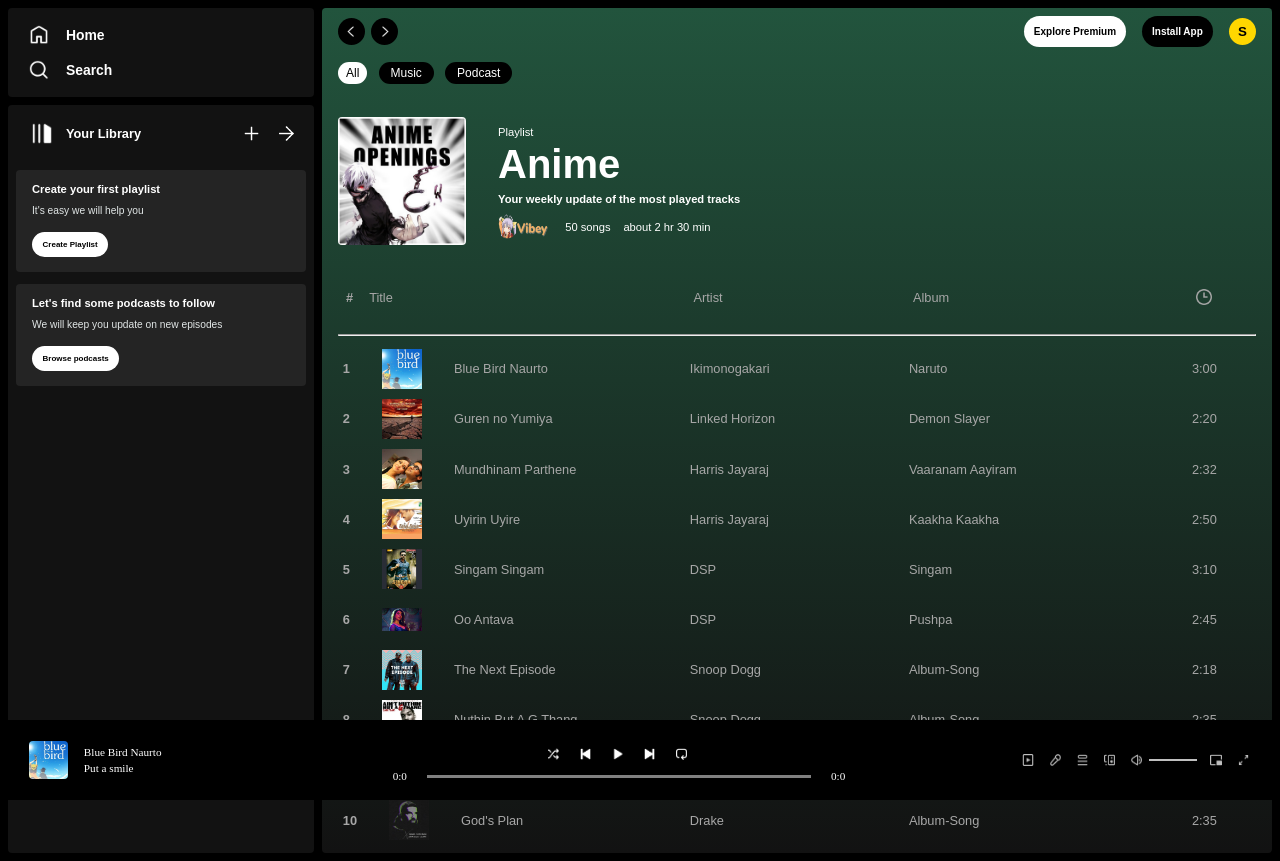
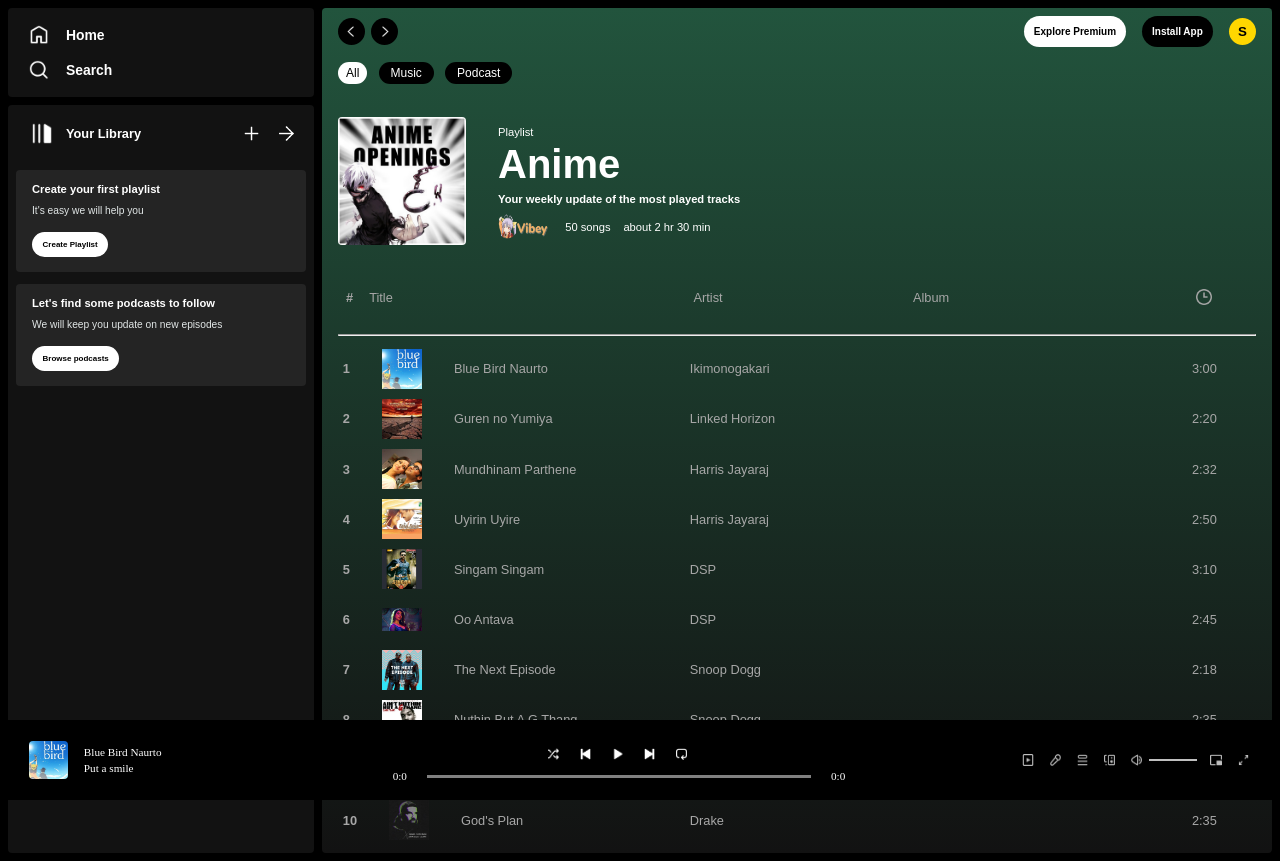
Before and after one commit to Suganthchandran/Music-Streaming-Website-Spotify-Clone--Using-MERN-Stack, a React (Create React App) app in the folder client/: page /albums/1 in a window 1280 px wide. Built offline with nearby package versions, Linux system fonts and the light colour scheme.

Commit message:
Update assets.js

```diff
--- a/client/src/assets/frontend-assets/assets.js
+++ b/client/src/assets/frontend-assets/assets.js
@@ -125,7 +125,7 @@ export const songsData = [
         name: "Blue Bird Naurto",
         image: blue_bird,
         artist: 'Ikimonogakari',
-        location: 'Naruto',
+        album: 'Naruto',
         file:song1,
         desc:"Put a smile on your face with these happy tunes",
         duration:"3:00"
@@ -135,7 +135,7 @@ export const songsData = [
         name: "Guren no Yumiya",
         image: guren_no_yumiya,
         artist: 'Linked Horizon',
-        location : 'Demon Slayer',
+        album : 'Demon Slayer',
         file:song2,
         desc:"Put a smile on your face with these happy tunes",
         duration:"2:20"
@@ -145,7 +145,7 @@ export const songsData = [
         name: "Mundhinam Parthene",
         image: mundhinam_parthene,
         artist: 'Harris Jayaraj',
-        location: 'Vaaranam Aayiram',
+        album: 'Vaaranam Aayiram',
         file:song3,
         desc:"Put a smile on your face with these happy tunes",
         duration:"2:32"
@@ -155,7 +155,7 @@ export const songsData = [
         name: "Uyirin Uyire",
         image: uyirin_uyire,
         artist: 'Harris Jayaraj',
-        location: 'Kaakha Kaakha',
+        album: 'Kaakha Kaakha',
         file:song1,
         desc:"Put a smile on your face with these happy tunes",
         duration:"2:50"
@@ -165,7 +165,7 @@ export const songsData = [
         name: "Singam Singam",
         image: singam_singam,
         artist: 'DSP',
-        location: 'Singam',
+        album: 'Singam',
         file:song2,
         desc:"Put a smile on your face with these happy tunes",
         duration:"3:10"
@@ -175,7 +175,7 @@ export const songsData = [
         name: "Oo Antava",
         image: oo_antava,
         artist: 'DSP',
-        location: 'Pushpa',
+        album: 'Pushpa',
         file:song3,
         desc:"Put a smile on your face with these happy tunes",
         duration:"2:45"
@@ -185,7 +185,7 @@ export const songsData = [
         name: "The Next Episode",
         image: the_next_episode,
         artist: 'Snoop Dogg',
-        location: 'Album-Song',
+        album: 'Album-Song',
         file:song1,
         desc:"Put a smile on your face with these happy tunes",
         duration:"2:18"
@@ -195,7 +195,7 @@ export const songsData = [
         name: "Nuthin But A G Thang",
         image: nuthin_but_a_G_thang,
         artist: 'Snoop Dogg',
-        location: 'Album-Song',
+        album: 'Album-Song',
         file:song2,
         desc:"Put a smile on your face with these happy tunes",
         duration:"2:35"
@@ -205,7 +205,7 @@ export const songsData = [
         name: "One Dance",
         image: one_dance,
         artist: 'Drake',
-        location: 'Album-Song',
+        album: 'Album-Song',
         file:song2,
         desc:"Put a smile on your face with these happy tunes",
         duration:"2:35"
@@ -215,7 +215,7 @@ export const songsData = [
         name: "God's Plan",
         image: gods_plan,
         artist: 'Drake',
-        location: 'Album-Song',
+        album: 'Album-Song',
         file:song2,
         desc:"Put a smile on your face with these happy tunes",
         duration:"2:35"
```
